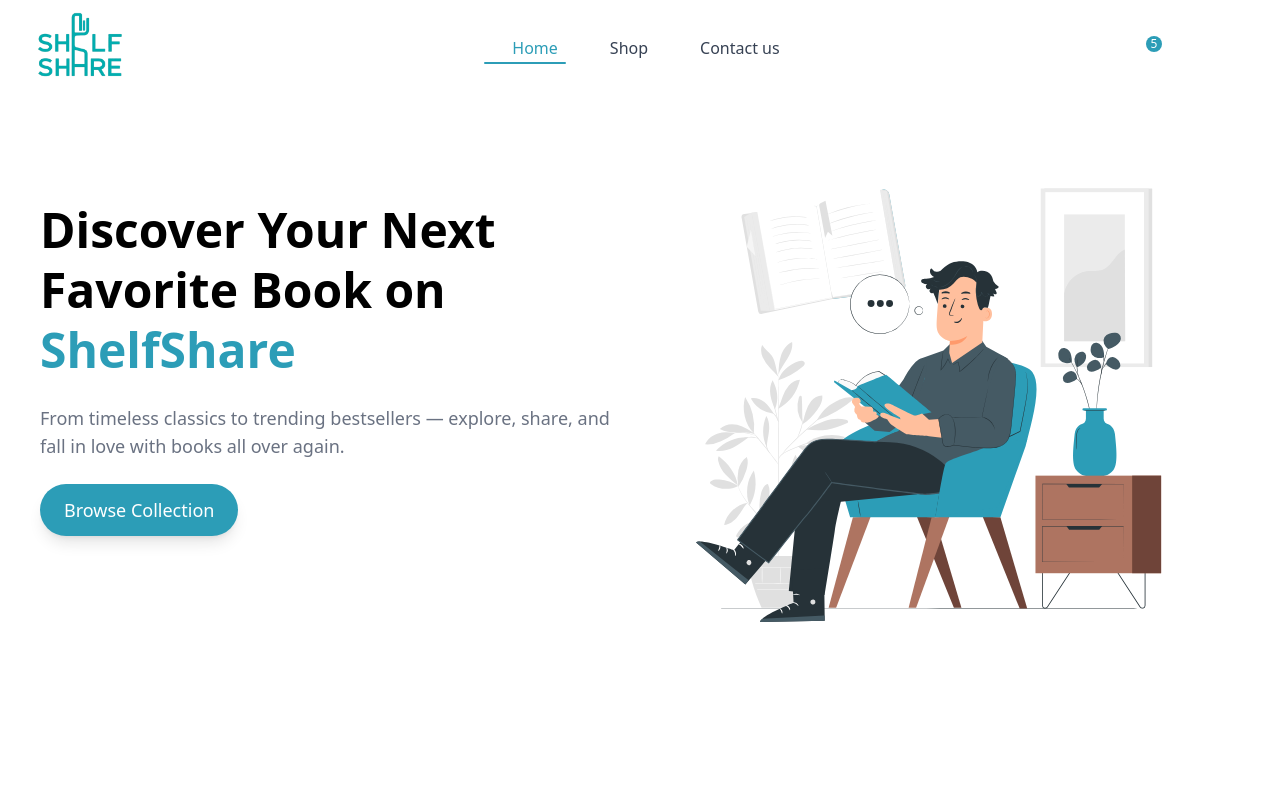
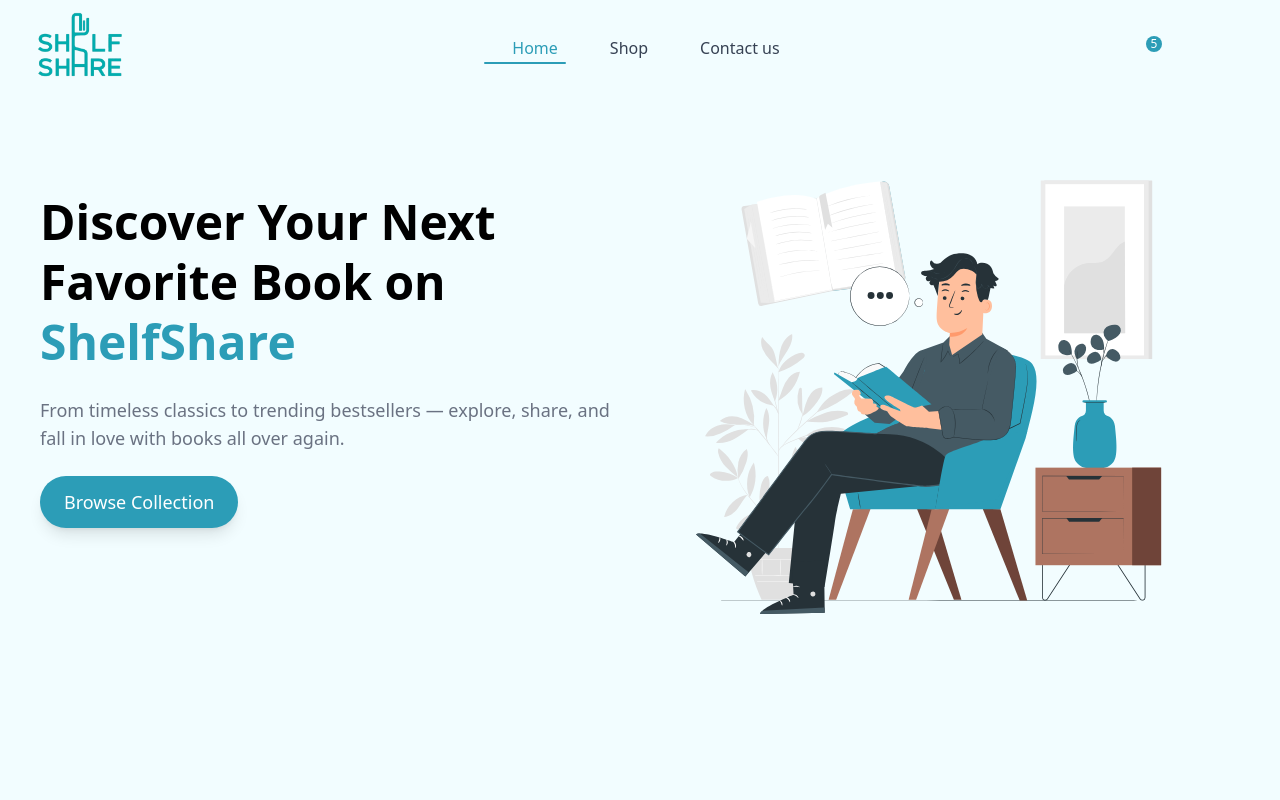
Before and after one commit to Alshlqany/shelfshare-client, a React (Vite) app: page / in a window 1280 px wide. Shown: the top 800 px of the page. Built offline with nearby package versions, Linux system fonts and the light colour scheme; no server answers; some icons are missing.

Commit message:
feat: Add Footer component and update layout in Home, enhance Navbar and TopBooks components

```diff
--- a/src/App.jsx
+++ b/src/App.jsx
@@ -2,6 +2,7 @@ import Home from "./pages/Home";
 import { Route, Routes } from "react-router-dom";
 import { Toaster } from "react-hot-toast";
 import Navbar from "./components/Navbar";
+import Footer from "./components/Footer";
 
 function App() {
   return (
@@ -12,6 +13,7 @@ function App() {
         <Route path="/" element={<Home />} />
         {/* <Route path="/shop" element={<Home />} /> */}
       </Routes>
+      <Footer />
     </main>
   );
 }
--- /dev/null
+++ b/src/components/Footer/Content.jsx
@@ -0,0 +1,45 @@
+import React from "react";
+
+const Content = () => {
+  return (
+    <div className="relative h-full bg-[#2C9DB7] text-white px-5 py-16 flex flex-col md:flex-row justify-between items-start overflow-hidden">
+      <div className="flex-1 space-y-6">
+        <h3 className="text-2xl font-bold">About Us</h3>
+        <p className="text-gray-200 md:max-w-[50%]">
+          At ShelfShare, we connect readers with the books they love. From
+          timeless classics to today's bestsellers, our platform is built for
+          discovering, sharing, and celebrating the joy of reading. Join our
+          community and find your next favorite book today.
+        </p>
+      </div>
+
+      <div className="flex-1 space-y-6">
+        <h3 className="text-2xl font-bold">Contact Us</h3>
+        <div className="text-gray-200 space-y-3">
+          <p>
+            Email:{" "}
+            <a
+              href="mailto:support@shelfshare.com"
+              className="underline hover:text-white"
+            >
+              support@shelfshare.com
+            </a>
+          </p>
+          <p>
+            Phone:{" "}
+            <a href="tel:+11234567890" className="underline hover:text-white">
+              +1 (123) 456-7890
+            </a>
+          </p>
+          <p>Address: 123 Book Street, Library City, BK 45678</p>
+        </div>
+      </div>
+
+      <span className="absolute md:bottom-5 md:left-0 text-[15vw] md:text-[10vw] font-extrabold text-white/10 pointer-events-none select-none leading-none">
+        ShelfShare
+      </span>
+    </div>
+  );
+};
+
+export default Content;
--- /dev/null
+++ b/src/components/Footer/index.jsx
@@ -0,0 +1,21 @@
+import React from "react";
+import Content from "./Content";
+
+const Footer = () => {
+  return (
+    <div className="relative bg-[#2C9DB7]">
+      <div
+        className="relative h-100 mt-5 container mx-auto"
+        style={{
+          clipPath: "polygon(0 0, 100% 0, 100% 100%, 0 100%)",
+        }}
+      >
+        <div className="fixed h-100 w-full bottom-0">
+          <Content />
+        </div>
+      </div>
+    </div>
+  );
+};
+
+export default Footer;
--- a/src/components/Home/BookCard.jsx
+++ b/src/components/Home/BookCard.jsx
@@ -2,10 +2,7 @@ import React from "react";
 
 const BookCard = ({ book }) => {
   return (
-    <div
-      key={book._id}
-      className="bg-white rounded-lg overflow-hidden w-60 mx-4"
-    >
+    <div className="bg-white rounded-lg overflow-hidden w-60 mx-4 ">
       <div className="h-64 w-full">
         <img
           src={book.image}
--- a/src/components/Home/BooksSwiper.jsx
+++ b/src/components/Home/BooksSwiper.jsx
@@ -16,10 +16,10 @@ const filters = {
     limit: 10,
     sort: "-soldTimes",
   },
-  loved: {
+  rate: {
     page: 1,
     limit: 10,
-    sort: "-favorites",
+    sort: "-rate",
   },
 };
 
--- a/src/components/Home/Parallax.jsx
+++ b/src/components/Home/Parallax.jsx
@@ -45,18 +45,23 @@ const Parallax = () => {
   }, []);
 
   return (
+    <div className="bg-[#2C9DB7]">
       <div
         ref={container}
         className=" h-[175vh] flex  gap-[2vw] justify-center box-border mt-20 overflow-hidden"
       >
         <Column images={[images[0], images[1], images[2], images[3]]} y={y} />
         <Column images={[images[4], images[5], images[6], images[7]]} y={y2} />
-      <Column images={[images[8], images[9], images[10], images[11]]} y={y3} />
+        <Column
+          images={[images[8], images[9], images[10], images[11]]}
+          y={y3}
+        />
         <Column
           images={[images[12], images[13], images[14], images[15]]}
           y={y4}
         />
       </div>
+    </div>
   );
 };
 
--- a/src/components/Home/TopBooks.jsx
+++ b/src/components/Home/TopBooks.jsx
@@ -2,10 +2,12 @@ import React from "react";
 import Title from "./Title";
 import BooksSwipper from "./BooksSwiper";
 
-const TopBooks = ({ filterId = "new", title = "Bestselling Books" }) => {
+const TopBooks = ({ filterId = "new", title = "Best selling" }) => {
   return (
     <div className="mt-15">
-      <Title title={title} />
+      <div className="w-full flex justify-center">
+        <Title title={title} />
+      </div>
       <BooksSwipper filterId={filterId} />
     </div>
   );
--- a/src/components/Navbar/index.jsx
+++ b/src/components/Navbar/index.jsx
@@ -17,8 +17,9 @@ import { motion } from "framer-motion";
 const Navbar = () => {
   const isAdmin = useSelector((state) => state.user.role === "admin"); // FIXME:
   return (
-    <motion.header className="fixed top-0 left-0 right-0 z-50  bg-white container mx-auto px-5 py-2">
-      <nav className=" flex justify-between items-center h-20">
+    <header className="bg-[#f2fdff] w-full fixed top-0 left-0 z-50">
+      <motion.div className="container mx-auto px-5 py-2 w-full">
+        <nav className="flex justify-between items-center h-20">
           <Link to="/">
             <motion.img
               src={logo}
@@ -48,8 +49,7 @@ const Navbar = () => {
           >
             <CartIcon />
             <StyledNavLink to="/favorites" icon={<FavoriteBorderIcon />} />
-          <StyledNavLink to="/Auth" icon={<PermIdentityIcon />} />{" "}
-          {/* TODO: create an '** awwwards-side-menu **' here (profile,login.signup) */}
+            <StyledNavLink to="/Auth" icon={<PermIdentityIcon />} />
             <MobileNav />
             {isAdmin && (
               <StyledNavLink
@@ -60,7 +60,8 @@ const Navbar = () => {
             )}
           </motion.div>
         </nav>
-    </motion.header>
+      </motion.div>
+    </header>
   );
 };
 
--- a/src/index.css
+++ b/src/index.css
@@ -3,6 +3,7 @@
 body {
   overflow-x: hidden;
   margin: 0;
+  background: #f2fdff;
 }
 
 ::-webkit-scrollbar {
--- a/src/pages/Home.jsx
+++ b/src/pages/Home.jsx
@@ -1,15 +1,20 @@
+import { Container } from "lucide-react";
 import HeroSection from "../components/Home/HeroSection";
 import Parallax from "../components/Home/Parallax";
 import TopBooks from "../components/Home/TopBooks";
 
 const Home = () => {
   return (
-    <div className=" container mx-auto px-5 py-2">
-      <HeroSection />
+    <div>
+      <div className="container mx-auto px-5">
+        <HeroSection />
+      </div>
       <Parallax />
-      <TopBooks />
-      <TopBooks title="New Arrivals" filterId="new" />
-      <TopBooks title="Top Favorites" filterId="loved" />
+      <div className="container mx-auto px-10">
+        <TopBooks />
+        <TopBooks title="New Arrivals" filterId="new" />
+        <TopBooks title="Top Rated" filterId="rate" />
+      </div>
     </div>
   );
 };
```
Lines whose indentation alone changed are shown as unchanged.
